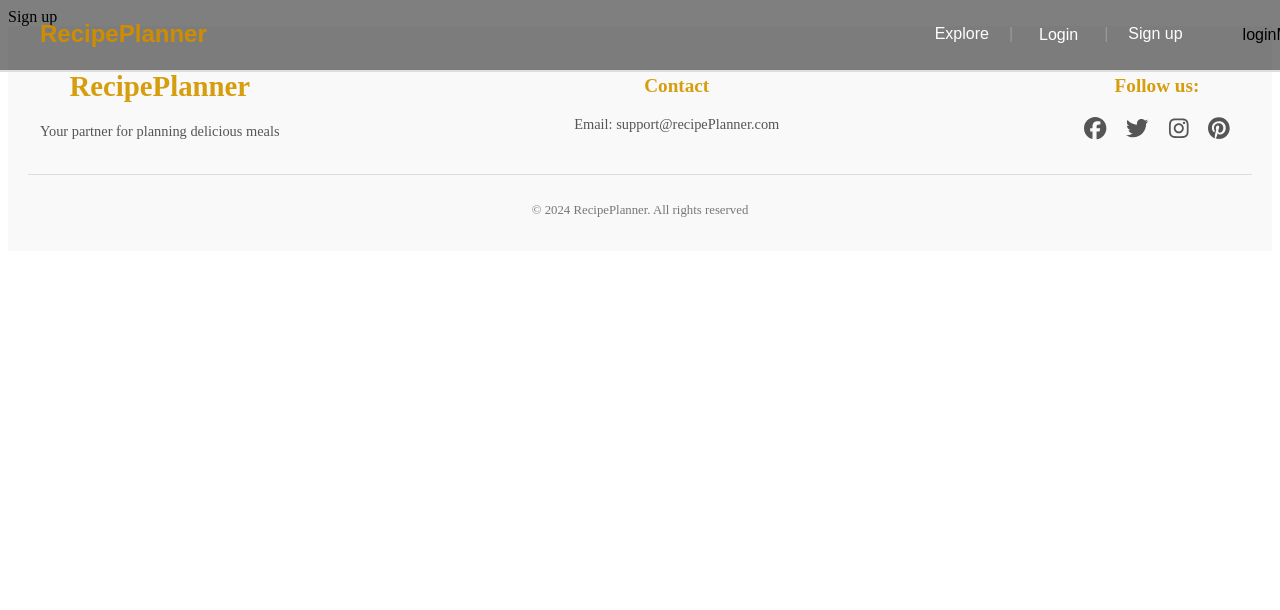
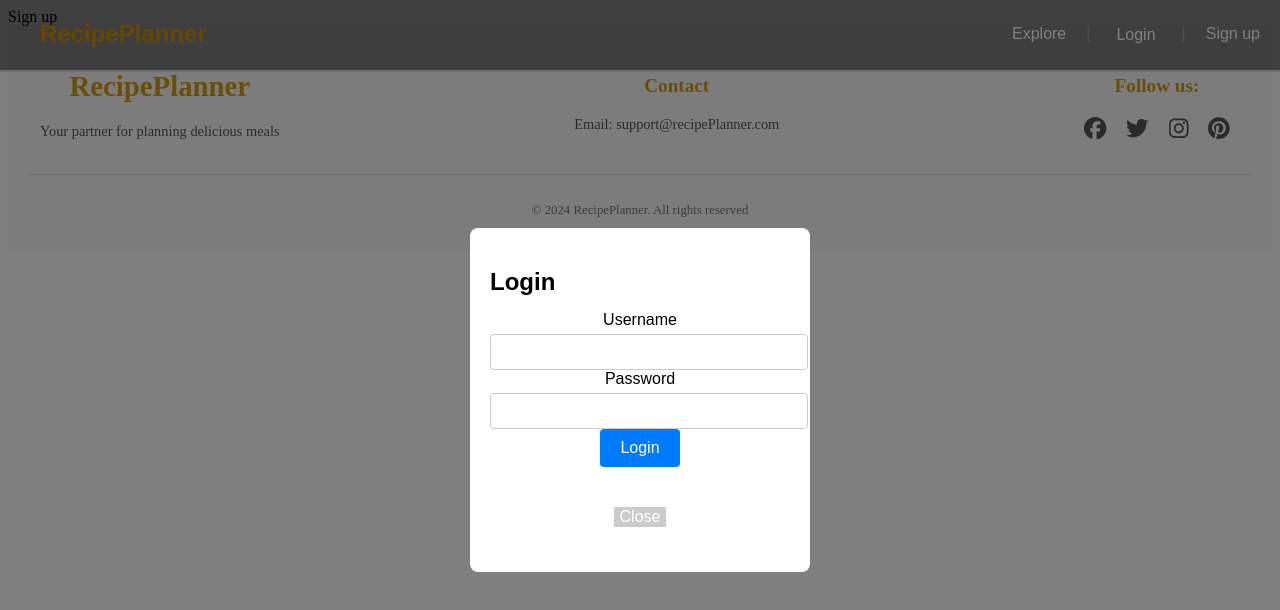
Before and after one commit to FridaEri/testingAndTS, a React (Vite) app in the folder frontend/: page /signup in a window 1280 px wide. Both pictures are taken after a click on the button "Login". Shown: the top 610 px of the page. Built offline with nearby package versions, Linux system fonts and the light colour scheme.

Commit message:
added login modal

```diff
--- a/frontend/src/components/loginModal/loginModal.css
+++ b/frontend/src/components/loginModal/loginModal.css
@@ -0,0 +1,57 @@
+.modal-overlay {
+    position: fixed;
+    top: 0;
+    left: 0;
+    right: 0;
+    bottom: 0;
+    background-color: rgba(0, 0, 0, 0.5);
+    display: flex;
+    justify-content: center;
+    align-items: center;
+    z-index: 1000;
+}
+
+.modal-content {
+    background-color: #fff;
+    padding: 20px;
+    border-radius: 8px;
+    width: 300px;
+    text-align: center;
+}
+
+.modal-content h2 {
+    margin-bottom: 15px;
+    text-align: left;
+}
+
+.form-group input {
+    width: 100%;
+    padding: 8px;
+    margin-top: 5px;
+    font-size: 1rem;
+    border: 1px, solid, #ccc;
+    border-radius: 4px;
+}
+
+.login-btn {
+    padding: 10px 20px;
+    font-size: 1rem;
+    background-color: #007bff;
+    color: white;
+    border: none;
+    border-radius: 4px;
+    cursor: pointer;
+}
+
+.login-btn:hover {
+    background-color: #0056b3;
+}
+
+.close-btn {
+    background-color: #ccc;
+    margin-top: 15px;
+}
+
+.close-btn:hover {
+    background-color: #999;
+}
--- a/frontend/src/components/loginModal/loginModal.tsx
+++ b/frontend/src/components/loginModal/loginModal.tsx
@@ -1,9 +1,54 @@
+import { useState } from 'react'
 import './loginModal.css'
 
-function loginModal() {
-  return (
-    <div>loginModal</div>
-  )
+interface LoginModalProps {
+    isOpen: boolean;
+    onClose: () => void
 }
 
-export default loginModal
+const LoginModal: React.FC<LoginModalProps> = ({isOpen, onClose }) => {
+    const [username, setUsername] = useState('');
+    const [password, setPassword] = useState('');
+
+    if (!isOpen) return null
+    // Handle form submission
+    const handleLogin = (e: React.FormEvent) => {
+      e.preventDefault();
+      onClose();
+    };
+
+    return (
+      <div className="modal-overlay">
+        <div className="modal-content">
+          <h2>Login</h2>
+          <form onSubmit={handleLogin}>
+            <div className="form-group">
+              <label htmlFor="username">Username</label>
+              <input
+                type="text"
+                id="username"
+                value={username}
+                onChange={(e) => setUsername(e.target.value)}
+                required
+              />
+            </div>
+            <div className="form-group">
+              <label htmlFor="password">Password</label>
+              <input
+                type="password"
+                id="password"
+                value={password}
+                onChange={(e) => setPassword(e.target.value)}
+                required
+              />
+            </div>
+            <button type="submit" className='login-btn'>Login</button>
+          </form>
+          <button className="close-btn" onClick={onClose}>Close</button>
+        </div>
+      </div>
+    );
+  };
+
+
+export default LoginModal
```
